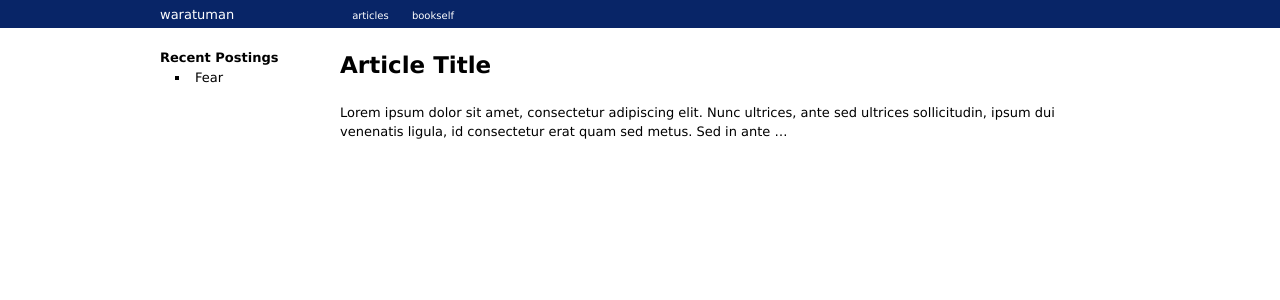
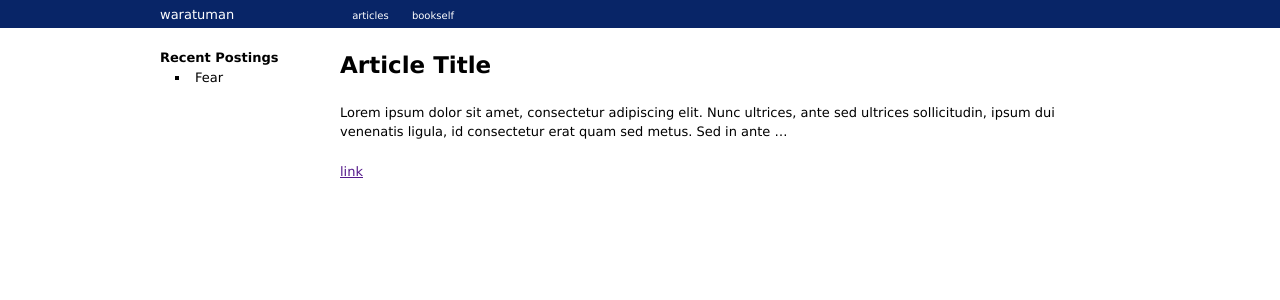
Before and after one commit to waratuman/waratuman.github.com, a Jekyll site: the page built from index.html, in a window 1280 px wide. Shown: the top 300 px of the page. Built offline with Jekyll 4.4.1, drawn with Linux system fonts in a browser that asks for light colours.

Commit message:
testing posts

```diff
--- a/index.html
+++ b/index.html
@@ -11,3 +11,5 @@ title: home
     ligula, id consectetur erat quam sed metus. Sed in ante &hellip;
   </p>
 </div>
+
+<a href="{{ site.posts.first.url}}">link</a>
```
